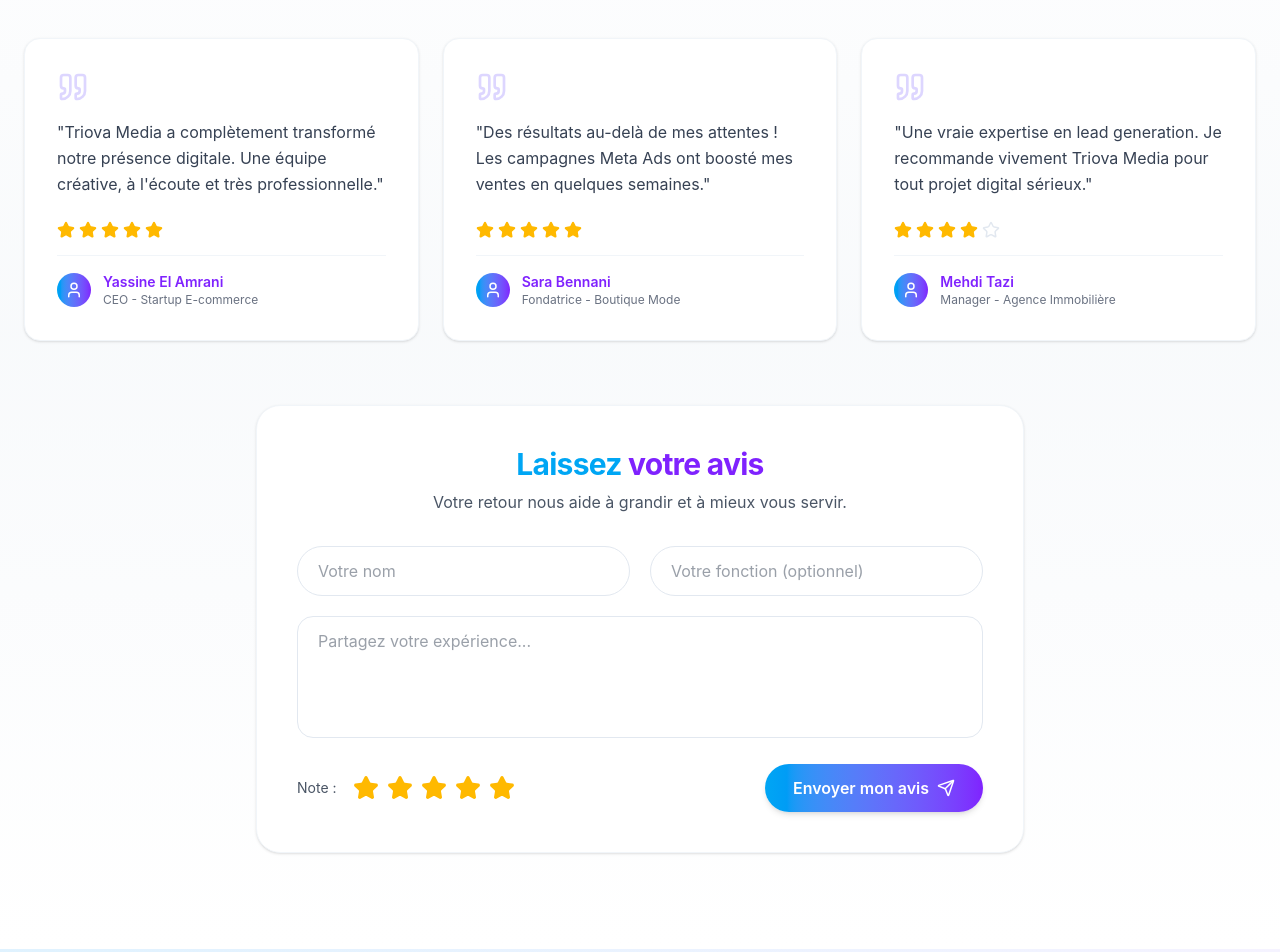
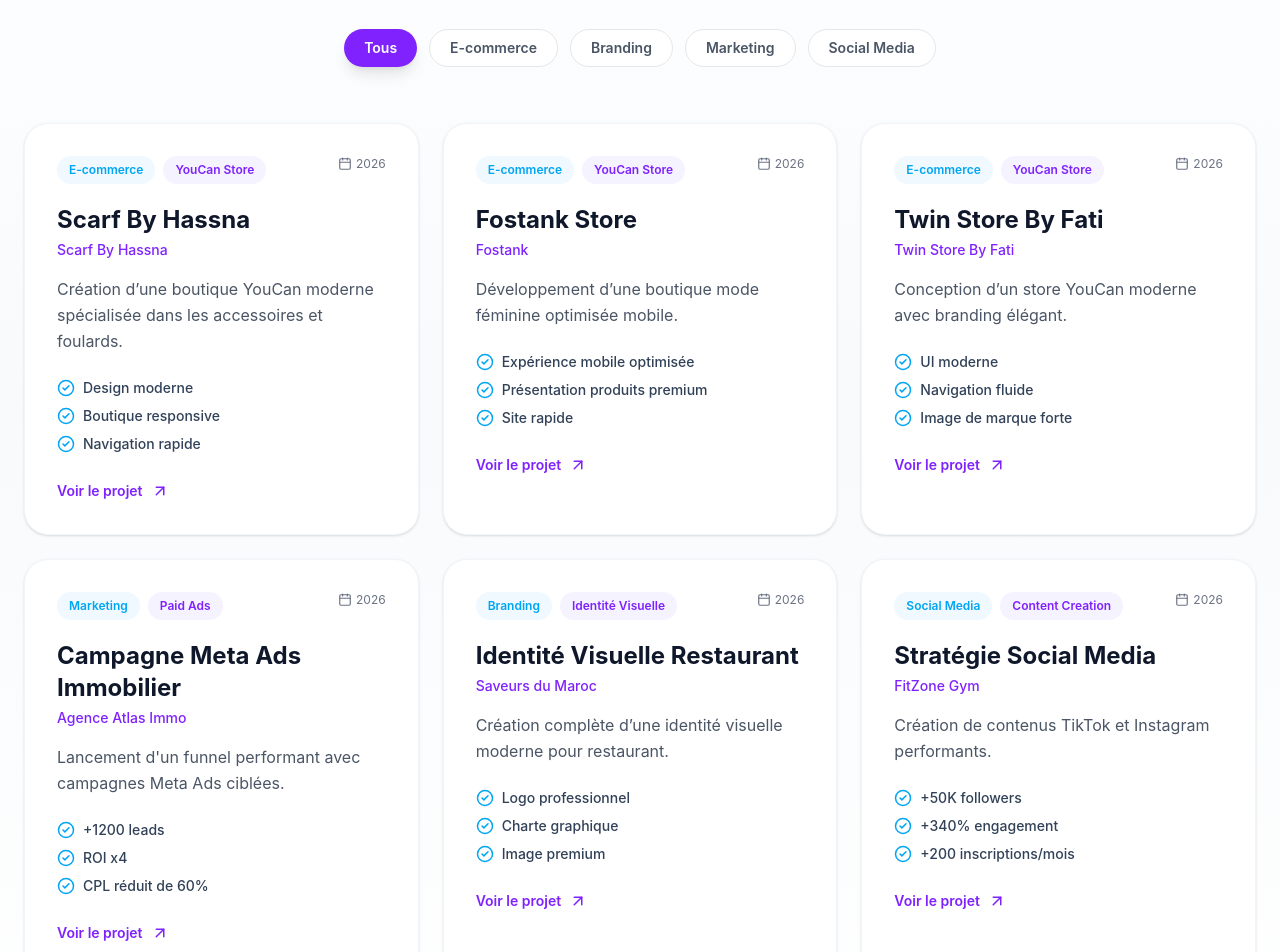
Before and after one commit to younesschalkhane/Triova-Media, a React (Vite) app in the folder frontend/client/: page / in a window 1280 px wide. Shown: the part 4940-5892 px from the top of the page. Built offline with nearby package versions, Linux system fonts and the light colour scheme.

Commit message:
debut de realisations

```diff
--- a/frontend/client/Pages/ComponentAcceuil/ProjetsRealises.jsx
+++ b/frontend/client/Pages/ComponentAcceuil/ProjetsRealises.jsx
@@ -2,21 +2,42 @@
 import { CheckCircle2, Calendar, ArrowUpRight } from "lucide-react";
 
 const projetsRealises = [
-  {
-    title: "Plateforme E-commerce Mode",
-    client: "Boutique Élégance",
-    category: "Développement Web & SEO",
-    year: "2024",
-    description:
-      "Création d'une boutique en ligne complète avec paiement sécurisé, gestion de stock et optimisation SEO avancée.",
-    results: ["+180% de ventes", "+250% trafic organique", "Note SEO 95/100"],
-    link: "#",
-  },
+
+   {
+  title: "Boutique Scarf By Hassna",
+  client: "Scarf By Hassna",
+  category: "E-commerce & Design",
+  year: "2026",
+  description:
+    "Création d’une boutique YouCan moderne spécialisée dans les accessoires et foulards avec une expérience utilisateur fluide et un design élégant.",
+  results: ["Design moderne", "Boutique responsive", "Navigation rapide"],
+  link: "https://scarfbyhassna.youcan.store/",
+},
+{
+  title: "Fostank Store",
+  client: "Fostank",
+  category: "Développement E-commerce",
+  year: "2026",
+  description:
+    "Développement d’une boutique en ligne dédiée à la mode féminine avec optimisation mobile et mise en valeur des produits.",
+  results: ["Expérience mobile optimisée", "Présentation produits premium", "Site rapide & fluide"],
+  link: "https://fostank.youcan.store/",
+},
+{
+  title: "Twin Store By Fati",
+  client: "Twin Store By Fati",
+  category: "E-commerce & Branding",
+  year: "2026",
+  description:
+    "Conception d’un store YouCan moderne avec identité visuelle attractive pour améliorer la présence digitale de la marque.",
+  results: ["Identité visuelle moderne", "Interface intuitive", "Meilleure présence en ligne"],
+  link: "https://twin-storebyfati.youcan.store/",
+},
   {
     title: "Campagne Meta Ads Immobilier",
     client: "Agence Atlas Immo",
     category: "Paid Advertising",
-    year: "2024",
+    year: "2026",
     description:
       "Lancement d'un funnel de lead generation performant avec landing pages optimisées et campagnes ciblées.",
     results: ["+1200 leads qualifiés", "ROI x4", "CPL réduit de 60%"],
@@ -26,7 +47,7 @@
     title: "Identité Visuelle Restaurant",
     client: "Saveurs du Maroc",
     category: "Branding & Design",
-    year: "2023",
+    year: "2026",
     description:
       "Refonte complète de l'identité visuelle : logo, charte graphique, menus et supports de communication.",
     results: ["Brand recognition +90%", "Engagement social x3", "Récompense design"],
@@ -36,7 +57,7 @@
     title: "Stratégie Social Media",
     client: "FitZone Gym",
     category: "Content Creation & SMM",
-    year: "2024",
+    year: "2026",
     description:
       "Création de contenus TikTok et Instagram qui ont propulsé la marque en tête des salles de sport locales.",
     results: ["+50K followers", "+340% engagement", "+200 inscriptions/mois"],
@@ -64,7 +85,7 @@
         </div>
 
         {/* Grid */}
-        <div className="grid grid-cols-1 md:grid-cols-2 gap-6">
+        <div className="grid grid-cols-1 md:grid-cols-3 gap-6">
           {projetsRealises.map((p, index) => (
             <div
               key={index}
--- /dev/null
+++ b/frontend/client/Pages/ComponentAcceuil/Realisations.jsx
@@ -0,0 +1,249 @@
+import React, { useState } from "react";
+import { CheckCircle2, Calendar, ArrowUpRight } from "lucide-react";
+
+const categories = [
+  "Tous",
+  "E-commerce",
+  "Branding",
+  "Marketing",
+  "Social Media",
+];
+
+const projetsRealises = [
+  // ================= E-COMMERCE =================
+  {
+    title: "Scarf By Hassna",
+    client: "Scarf By Hassna",
+    category: "E-commerce",
+    type: "YouCan Store",
+    year: "2026",
+    description:
+      "Création d’une boutique YouCan moderne spécialisée dans les accessoires et foulards.",
+    results: [
+      "Design moderne",
+      "Boutique responsive",
+      "Navigation rapide",
+    ],
+    link: "https://scarfbyhassna.youcan.store/",
+  },
+
+  {
+    title: "Fostank Store",
+    client: "Fostank",
+    category: "E-commerce",
+    type: "YouCan Store",
+    year: "2026",
+    description:
+      "Développement d’une boutique mode féminine optimisée mobile.",
+    results: [
+      "Expérience mobile optimisée",
+      "Présentation produits premium",
+      "Site rapide",
+    ],
+    link: "https://fostank.youcan.store/",
+  },
+
+  {
+    title: "Twin Store By Fati",
+    client: "Twin Store By Fati",
+    category: "E-commerce",
+    type: "YouCan Store",
+    year: "2026",
+    description:
+      "Conception d’un store YouCan moderne avec branding élégant.",
+    results: [
+      "UI moderne",
+      "Navigation fluide",
+      "Image de marque forte",
+    ],
+    link: "https://twin-storebyfati.youcan.store/",
+  },
+
+  // ================= MARKETING =================
+  {
+    title: "Campagne Meta Ads Immobilier",
+    client: "Agence Atlas Immo",
+    category: "Marketing",
+    type: "Paid Ads",
+    year: "2026",
+    description:
+      "Lancement d'un funnel performant avec campagnes Meta Ads ciblées.",
+    results: [
+      "+1200 leads",
+      "ROI x4",
+      "CPL réduit de 60%",
+    ],
+    link: "#",
+  },
+
+  // ================= BRANDING =================
+  {
+    title: "Identité Visuelle Restaurant",
+    client: "Saveurs du Maroc",
+    category: "Branding",
+    type: "Identité Visuelle",
+    year: "2026",
+    description:
+      "Création complète d’une identité visuelle moderne pour restaurant.",
+    results: [
+      "Logo professionnel",
+      "Charte graphique",
+      "Image premium",
+    ],
+    link: "#",
+  },
+
+  // ================= SOCIAL MEDIA =================
+  {
+    title: "Stratégie Social Media",
+    client: "FitZone Gym",
+    category: "Social Media",
+    type: "Content Creation",
+    year: "2026",
+    description:
+      "Création de contenus TikTok et Instagram performants.",
+    results: [
+      "+50K followers",
+      "+340% engagement",
+      "+200 inscriptions/mois",
+    ],
+    link: "#",
+  },
+];
+
+function Realisations() {
+  const [selectedCategory, setSelectedCategory] = useState("Tous");
+
+  const filteredProjects =
+    selectedCategory === "Tous"
+      ? projetsRealises
+      : projetsRealises.filter(
+          (project) => project.category === selectedCategory
+        );
+
+  return (
+    <section className="w-full bg-gradient-to-b from-white via-slate-50 to-white py-24 px-6">
+      <div className="max-w-7xl mx-auto">
+
+        {/* Header */}
+        <div className="text-center mb-14">
+          <span className="inline-block px-4 py-1.5 rounded-full bg-sky-50 text-sky-500 text-xs font-semibold tracking-widest uppercase mb-4">
+            Projets Réalisés
+          </span>
+
+          <h2 className="text-4xl md:text-5xl font-bold tracking-tight">
+            <span className="text-sky-500">Nos réussites</span>{" "}
+            <span className="text-violet-600">digitales</span>
+          </h2>
+
+          <p className="mt-4 text-gray-600 max-w-2xl mx-auto text-base md:text-lg">
+            Découvrez quelques projets réalisés pour nos clients.
+          </p>
+        </div>
+
+        {/* Categories Buttons */}
+        <div className="flex flex-wrap justify-center gap-3 mb-14">
+          {categories.map((cat) => (
+            <button
+              key={cat}
+              onClick={() => setSelectedCategory(cat)}
+              className={`px-5 py-2 rounded-full text-sm font-semibold transition-all duration-300
+              ${
+                selectedCategory === cat
+                  ? "bg-violet-600 text-white shadow-lg"
+                  : "bg-white border border-gray-200 text-gray-600 hover:bg-violet-50 hover:text-violet-600"
+              }`}
+            >
+              {cat}
+            </button>
+          ))}
+        </div>
+
+        {/* Projects Grid */}
+        <div className="grid grid-cols-1 md:grid-cols-2 lg:grid-cols-3 gap-6">
+
+          {filteredProjects.map((p, index) => (
+            <div
+              key={index}
+              className="group relative bg-white rounded-3xl p-8 border border-slate-100 shadow-sm hover:shadow-xl hover:-translate-y-1 transition-all duration-300 overflow-hidden"
+            >
+              {/* Top Gradient */}
+              <div className="absolute inset-x-0 top-0 h-1 bg-gradient-to-r from-sky-500 to-violet-600 opacity-0 group-hover:opacity-100 transition-opacity duration-300" />
+
+              {/* Top Infos */}
+              <div className="flex items-start justify-between mb-5">
+                <div className="flex flex-wrap gap-2">
+
+                  <span className="inline-block text-xs font-semibold px-3 py-1.5 rounded-full bg-sky-50 text-sky-500">
+                    {p.category}
+                  </span>
+
+                  <span className="inline-block text-xs font-semibold px-3 py-1.5 rounded-full bg-violet-50 text-violet-600">
+                    {p.type}
+                  </span>
+
+                </div>
+
+                <div className="flex items-center gap-1 text-xs text-gray-500">
+                  <Calendar size={14} />
+                  {p.year}
+                </div>
+              </div>
+
+              {/* Title */}
+              <h3 className="text-2xl font-bold text-slate-900 mb-1 group-hover:text-violet-600 transition-colors">
+                {p.title}
+              </h3>
+
+              {/* Client */}
+              <p className="text-sm text-violet-600 font-medium mb-4">
+                {p.client}
+              </p>
+
+              {/* Description */}
+              <p className="text-gray-600 leading-relaxed text-sm md:text-base mb-6">
+                {p.description}
+              </p>
+
+              {/* Results */}
+              <div className="space-y-2 mb-6">
+                {p.results.map((r, i) => (
+                  <div
+                    key={i}
+                    className="flex items-center gap-2 text-sm"
+                  >
+                    <CheckCircle2
+                      size={18}
+                      className="text-sky-500 flex-shrink-0"
+                    />
+
+                    <span className="text-slate-700 font-medium">
+                      {r}
+                    </span>
+                  </div>
+                ))}
+              </div>
+
+              {/* Link */}
+              <a
+                href={p.link}
+                target="_blank"
+                rel="noopener noreferrer"
+                className="inline-flex items-center gap-2 text-sm font-semibold text-violet-600 hover:text-sky-500 transition-colors"
+              >
+                Voir le projet
+
+                <ArrowUpRight
+                  size={18}
+                  className="transition-transform group-hover:translate-x-1 group-hover:-translate-y-1"
+                />
+              </a>
+            </div>
+          ))}
+        </div>
+      </div>
+    </section>
+  );
+}
+
+export default Realisations;
--- a/frontend/client/Pages/Principal.jsx
+++ b/frontend/client/Pages/Principal.jsx
@@ -6,7 +6,7 @@
 import Apropos from './ComponentAcceuil/Apropos';
 import ProjetsRealises from './ComponentAcceuil/ProjetsRealises';
 import Avis from './ComponentAcceuil/Avis';
-
+import Realisations from './ComponentAcceuil/Realisations';
 
 
 
@@ -18,9 +18,9 @@
 <Partener/>
  <Services/>
 <Apropos/>
-<ProjetsRealises/>
+
 <Avis/>
-
+<Realisations/>
     </div>
   )
 }
```
